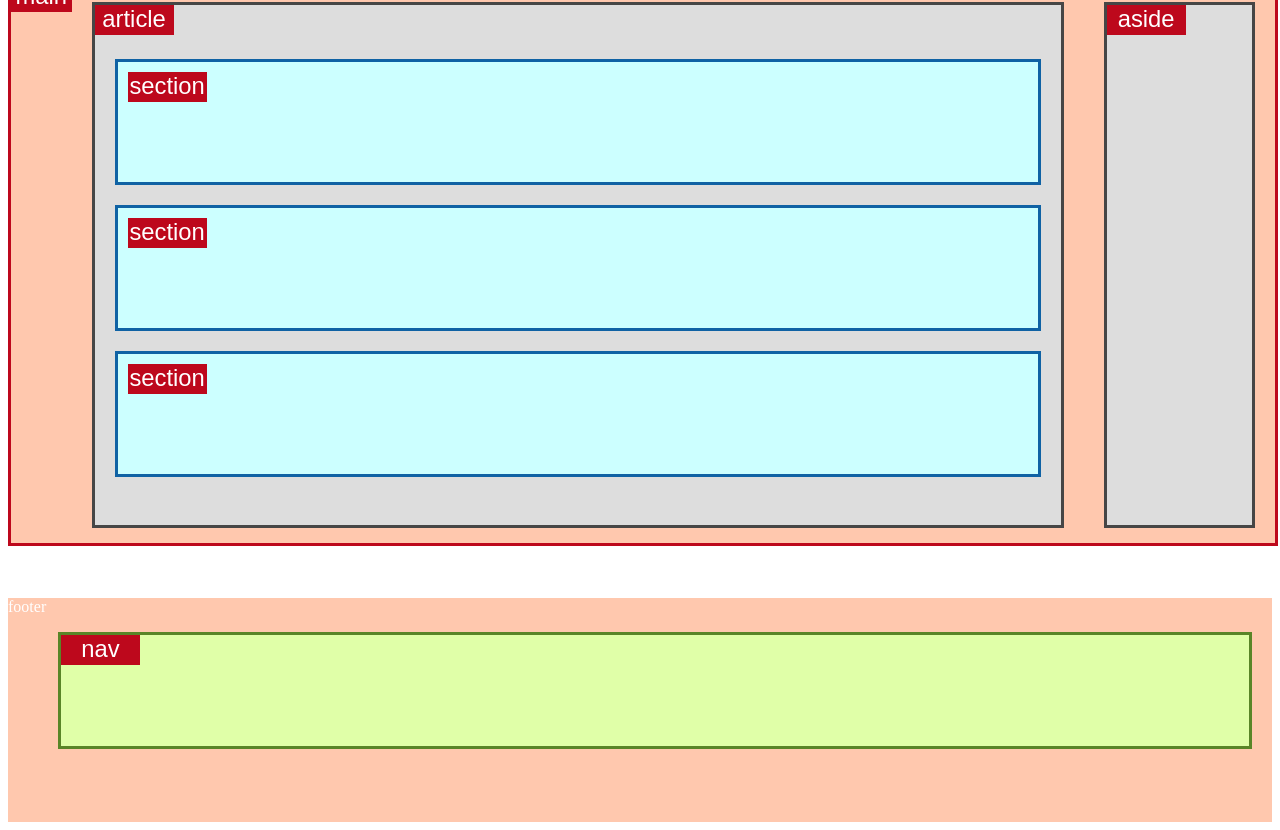
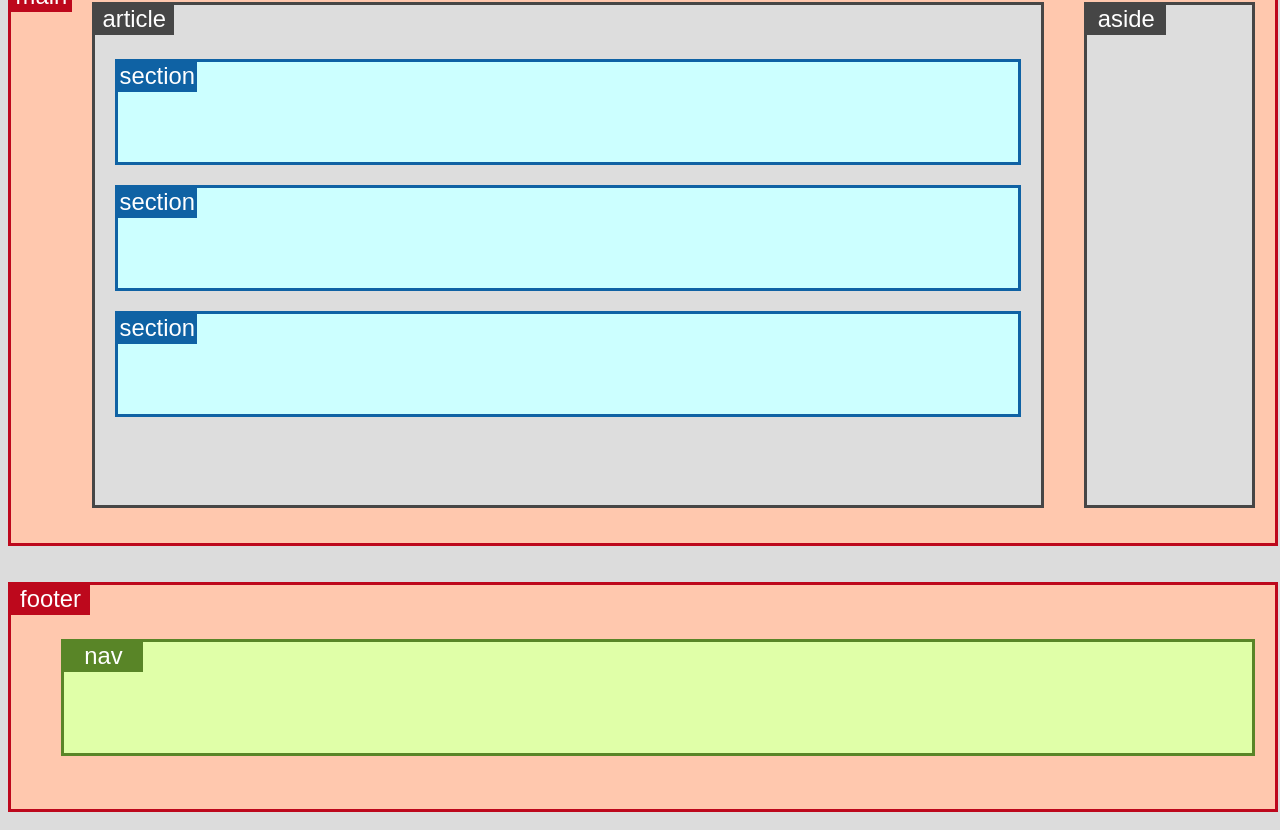
Before and after one commit to mateussodre53-arch/html-semantico, a plain HTML site: page index.html in a window 1280 px wide. Shown: the part 295-1125 px from the top of the page. Drawn offline with Linux system fonts and the light colour scheme.

Commit message:
html semantico

```diff
--- a/style.css
+++ b/style.css
@@ -1,4 +1,6 @@
-*{margin: ;}
+body {
+    background-color: #dcdcdc;
+}
 header{
     border: 3px solid #BD081C;
     background-color:  #FFC8AE;
@@ -15,7 +17,6 @@ nav{
     height: 111px;
     margin-left: 50px;
     margin-right: 20px;
-
 }
 main{
     border: 3px solid #BD081C;
@@ -25,7 +26,6 @@ main{
     height: 561px;
     margin: auto;
     display: flex;
-
 }
 
 article{
@@ -33,7 +33,7 @@ article{
     background-color: #DDDDDD;
     color: #FFFF;
     width: 980px;
-    height: 520px;
+    height: 500px;
     margin: 20px;
 }
 
@@ -43,19 +43,19 @@ section{
     width: 900px;
     height: 100px;
     margin: 20px;
-    padding: 10px;
 }
 
 aside{
     border: 3px solid #464646;
     background-color: #DDDDDD;
-    width: 15%;
-    height: 520px;
+    width: 17%;
+    height: 500px;
     margin: 20px;
 }
 
 footer{
     border: #BD081C;
+    border: 3px solid #BD081C;
     background-color: #FFC8AE;
     color: #FFFF;
     width: 1264px;
@@ -75,7 +75,7 @@ header > p{
 }
 
 nav> p{
-    background-color: #BD081C;
+    background-color: #598527;
     color: #FFFF;
     width: 79px;
     height: 30px;
@@ -97,7 +97,7 @@ main> p{
 }
 
 article> p{
-    background-color: #BD081C;
+    background-color: #464646;
     color: #FFFF;
     width: 79px;
     height: 30px;
@@ -108,7 +108,7 @@ article> p{
 }
 
 section> p{
-    background-color: #BD081C;
+    background-color: #0F62A4;
     color: #FFFF;
     width: 79px;
     height: 30px;
@@ -119,6 +119,17 @@ section> p{
 }
 
 aside> p{
+    background-color: #464646;
+    color: #FFFF;
+    width: 79px;
+    height: 30px;
+    font-size: 23.8px;
+    font-family: sans-serif;
+    text-align: center;
+    margin-top: 0;
+}
+
+footer> p{
     background-color: #BD081C;
     color: #FFFF;
     width: 79px;
```
